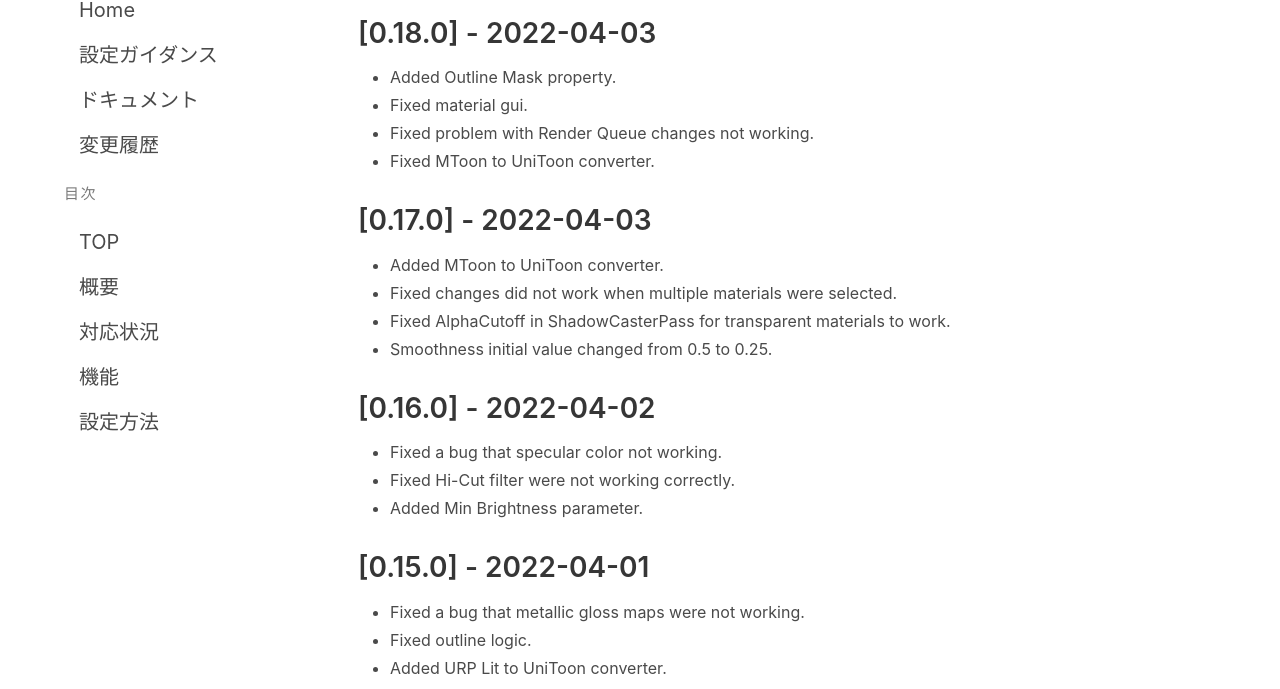
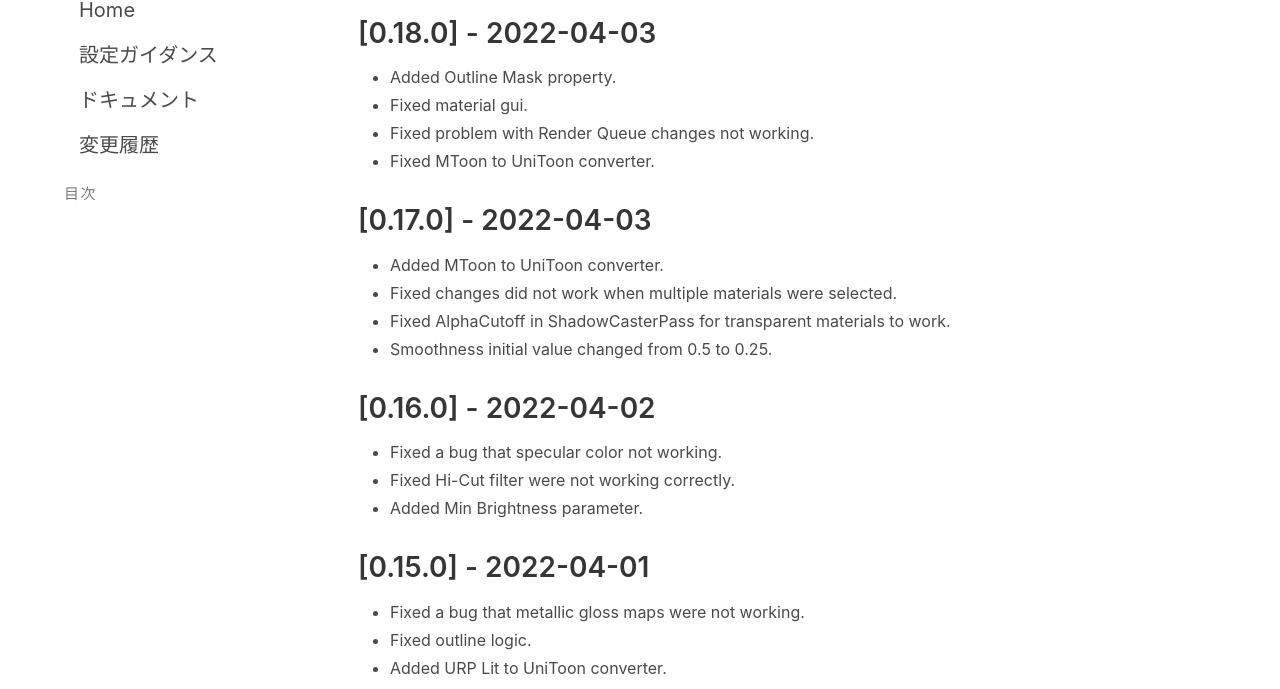
Before and after one commit to yoship1639/UniToon, a website: page Documents/changelog.html in a window 1280 px wide. Shown: the part 408-1097 px from the top of the page. Drawn offline with nearby package versions, Linux system fonts and the light colour scheme.

Commit message:
update documents

```diff
--- a/Documents/changelog.html
+++ b/Documents/changelog.html
@@ -63,11 +63,6 @@
                   目次
                 </p>
                 <ul class="menu-list">
-                  <li><a href="#top">TOP</a></li>
-                  <li><a href="#overview">概要</a></li>
-                  <li><a href="#status">対応状況</a></li>
-                  <li><a href="#features">機能</a></li>
-                  <li><a href="#howto">設定方法</a></li>
                 </ul>
             </div>
           </div>
```
Also changed, not shown: Documents/documents.html (+0 -5 lines), Documents/guidance.html (+0 -5 lines).
